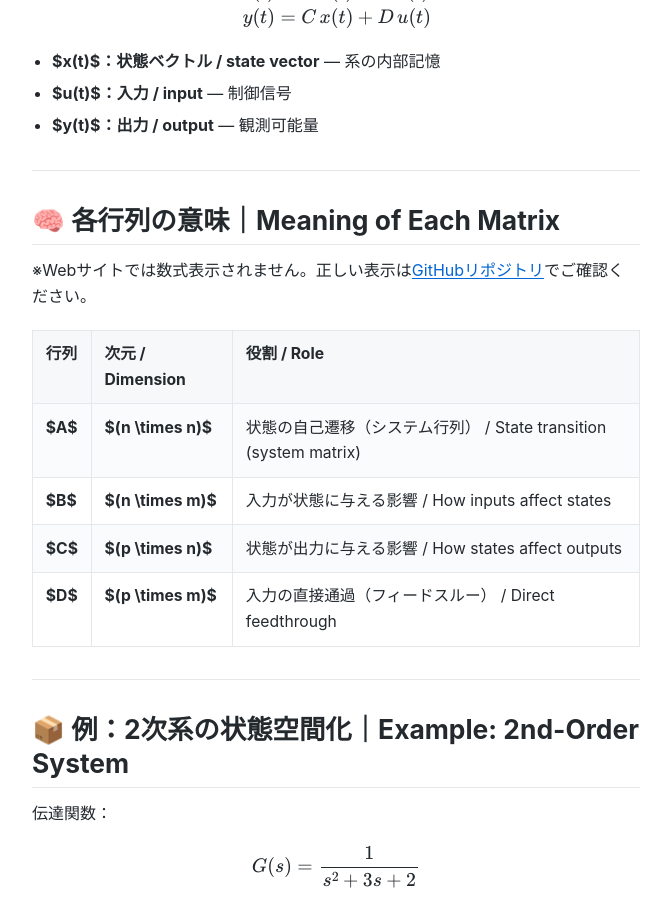
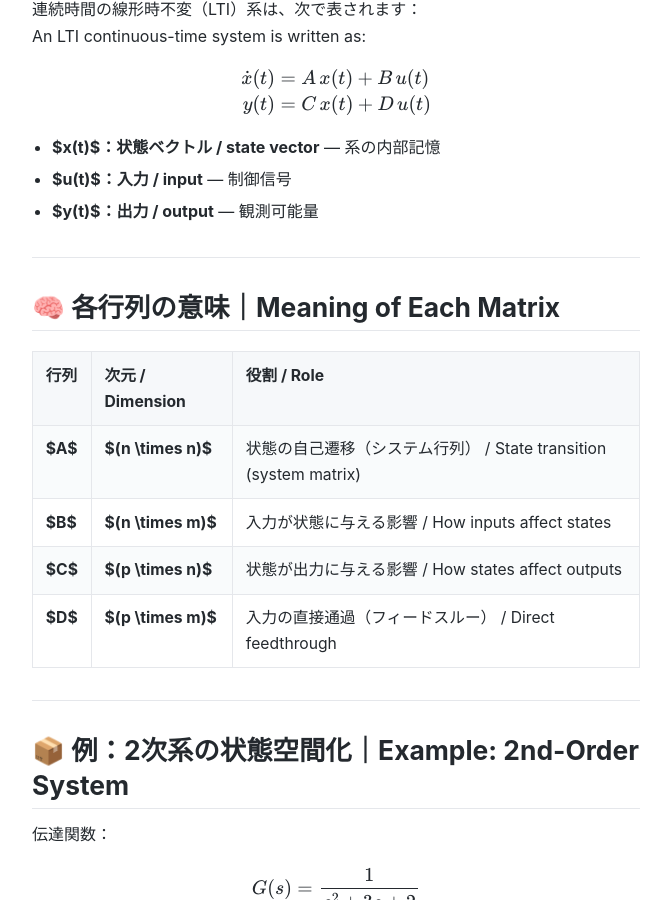
Before and after one commit to Samizo-AITL/EduController, a Jekyll site: the page built from part02_modern/theory/01_state_space.md, in a window 1280 px wide and 900 px high, scrolled down 963 px. Shown: the whole window, without its empty margins (304-975 px from the left). Built offline with Jekyll 4.4.1, drawn with Linux system fonts in a browser that asks for light colours; some of the changed text lies outside the part shown.

Commit message:
Update 01_state_space.md

```diff
--- a/part02_modern/theory/01_state_space.md
+++ b/part02_modern/theory/01_state_space.md
@@ -46,7 +48,6 @@
 ---
 
 ## 🧠 各行列の意味｜Meaning of Each Matrix
-※Webサイトでは数式表示されません。正しい表示は[GitHubリポジトリ](https://github.com/Samizo-AITL/EduController/blob/main/part02_modern/theory/01_state_space.md)でご確認ください。
 
 | 行列 | 次元 / Dimension | 役割 / Role |
 |---|---|---|
```
Also changed, not shown: other parts of part02_modern/theory/01_state_space.md (+2 -0 lines).
